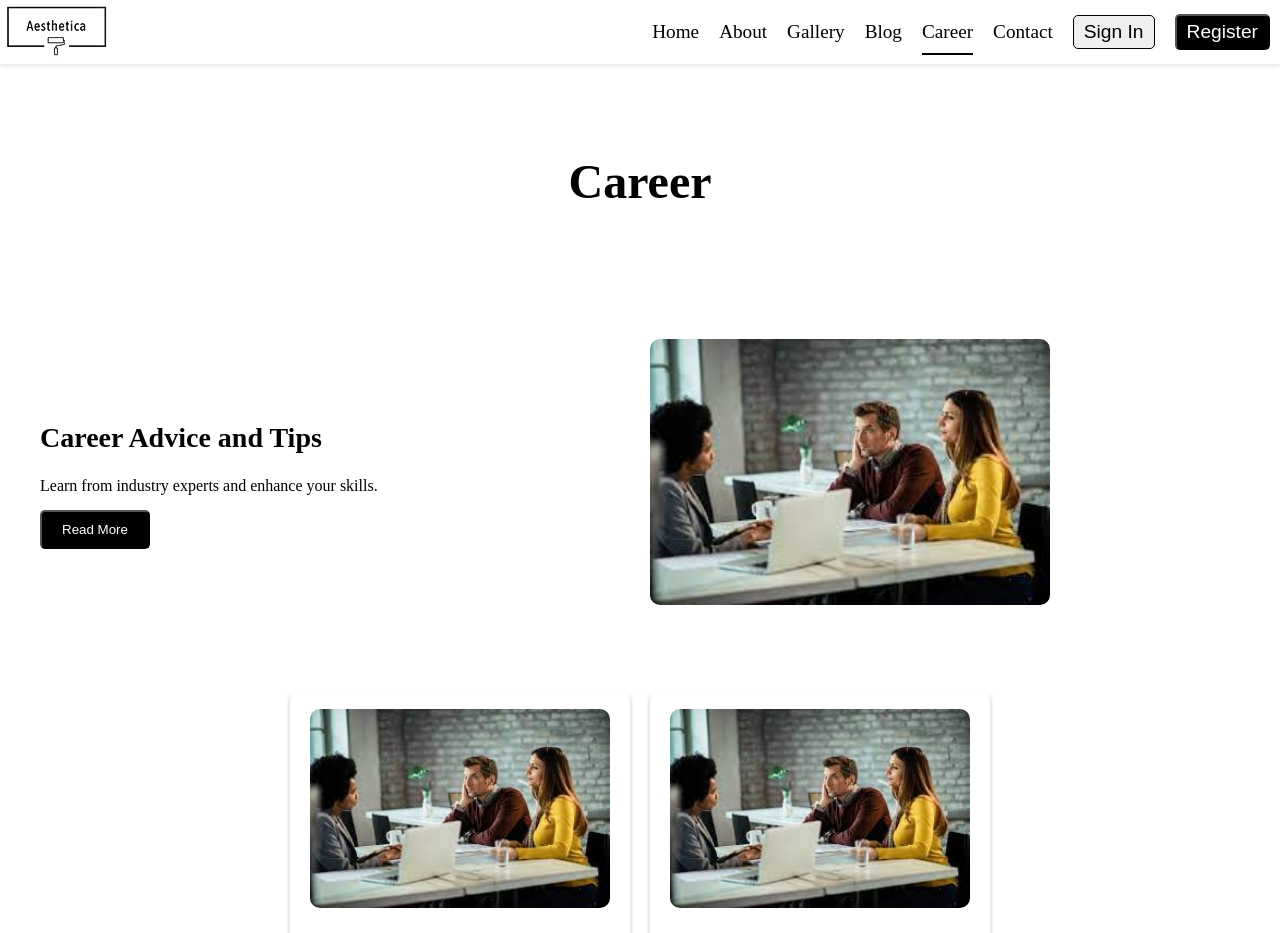
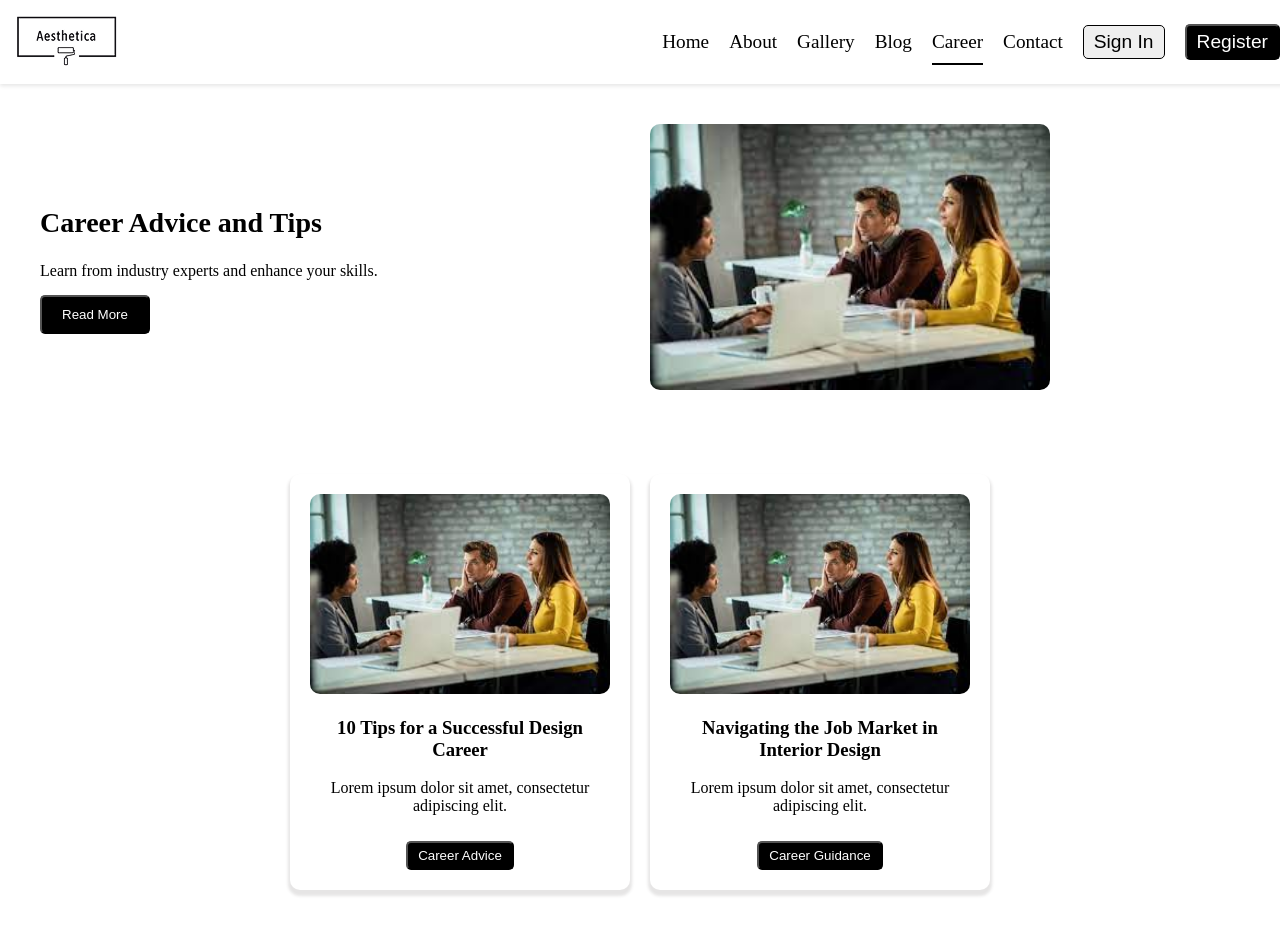
Before and after one commit to ShrutiChavda/Aesthetica, a React (Vite) app in the folder FRONTEND/: page /career in a window 1280 px wide. Shown: the top 933 px of the page. Built offline with nearby package versions, Linux system fonts and the light colour scheme.

Commit message:
changes in career page

```diff
--- a/FRONTEND/src/assets/css/LandingPage.css
+++ b/FRONTEND/src/assets/css/LandingPage.css
@@ -1,3 +1,13 @@
+.navbar {
+  display: flex;
+  justify-content: space-between; /* Keep space between logo & links */
+  align-items: center;
+  padding: 10px;
+  background: white;
+  box-shadow: 0 2px 4px rgba(0, 0, 0, 0.1);
+  width: 100%;
+}
+
 /* Move the navigation links and buttons to the right */
 .nav-links {
   display: flex;
@@ -6,12 +16,26 @@
   width: 100%; /* Push content to the right */
 }
 
+/* Ensure list items are properly spaced */
+.navbar ul {
+  display: flex;
+  gap: 20px;
+  list-style: none;
+  margin: 0;
+  padding: 0;
+}
+
+/* Adjust sign-in and sign-up button spacing */
+.sn, .rg {
+  margin-left: 10px;
+}
+
 /* Navbar Styles */
 .navbar {
   display: flex;
   justify-content: flex-start;
   align-items: center;
-  padding: 0px;
+  padding: 10px;
   background: white;
   box-shadow: 0 2px 4px rgba(0, 0, 0, 0.1);
 }
@@ -201,13 +225,6 @@ body, html {
     color: rgb(47, 44, 44);
     border-bottom: 2px solid rgb(0, 0, 0);
     padding-bottom: 6px;
-  }
-  .nav-links{
-    display: flex;
-    align-items: center;
-    justify-content: space-evenly;
-    width: 100%;
-    flex-direction: column;
   }
 }
 
@@ -956,12 +973,12 @@ body, html {
 }
 
 /* Hero Section */
-.career-hero {
+/* .career-hero {
   text-align: center;
   padding: 50px 0;
   font-size: 32px;
   font-weight: bold;
-}
+} */
 
 /* Career Advice Section */
 .career-advice {
--- a/FRONTEND/src/pages/Career.jsx
+++ b/FRONTEND/src/pages/Career.jsx
@@ -27,9 +27,9 @@ const Career = () => {
 
  {/* Career Section */}
        {/* Hero Section */}
-       <section className="career-hero">
+       {/* <section className="career-hero">
         <h1>Career</h1>
-      </section>
+      </section> */}
 
       {/* Career Advice Section */}
       <section className="career-advice">
@@ -50,7 +50,7 @@ const Career = () => {
           <CardContent>
             <h3>10 Tips for a Successful Design Career</h3>
             <p>Lorem ipsum dolor sit amet, consectetur adipiscing elit.</p>
-            <span className="blog-category">Career Advice</span>
+            <Button className="blog-category">Career Advice</Button>
           </CardContent>
         </Card>
         <Card className="blog-card">
@@ -58,7 +58,7 @@ const Career = () => {
           <CardContent>
             <h3>Navigating the Job Market in Interior Design</h3>
             <p>Lorem ipsum dolor sit amet, consectetur adipiscing elit.</p>
-            <span className="blog-category">Career Guidance</span>
+            <Button className="blog-category">Career Guidance</Button>
           </CardContent>
         </Card>
       </section>
```
